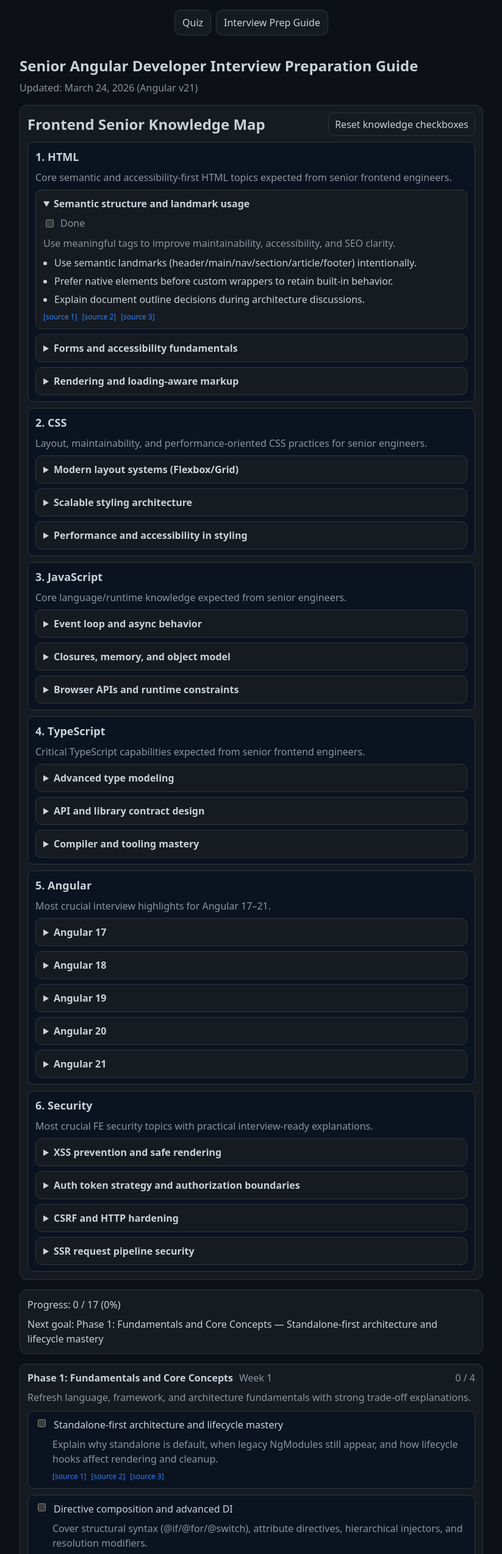
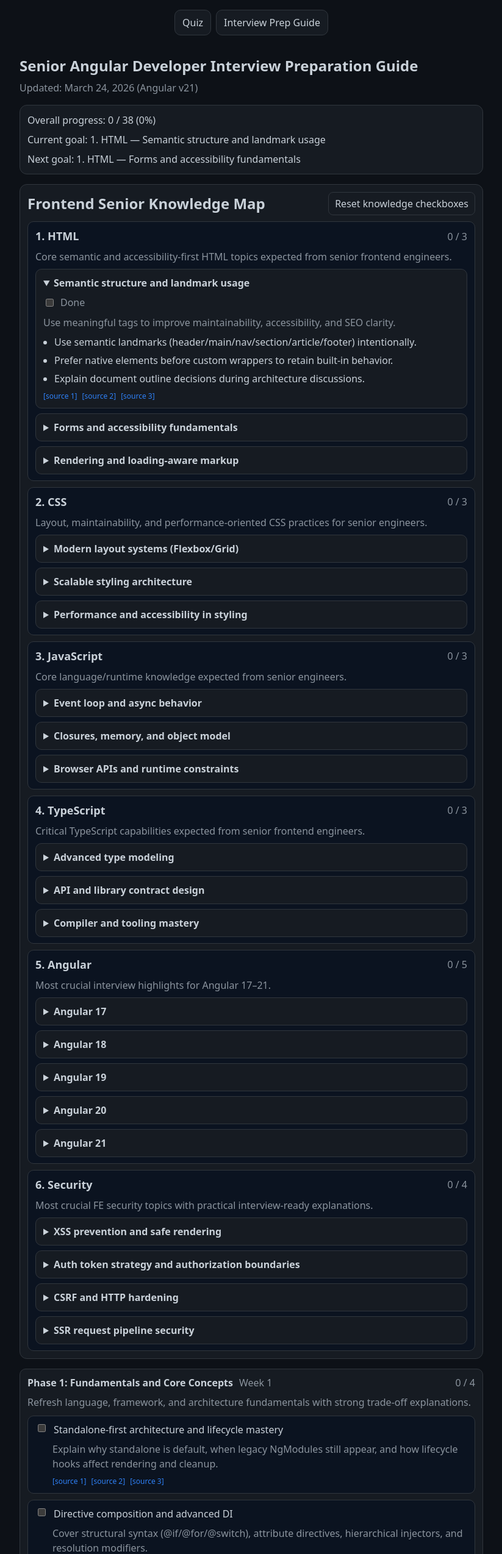
Before and after one commit to Rep1ay/angular-quiz, an Angular app: page /interview-prep in a window 1280 px wide. Shown: the top 2549 px of the page at 61% size, without its empty margins (228-1051 px from the left). Built offline with nearby package versions, Linux system fonts and the light colour scheme.

Commit message:
feat: enhance interview preparation page with progress tracking and goal display

```diff
--- a/src/app/features/interview-prep/interview-prep-page/interview-prep-page.html
+++ b/src/app/features/interview-prep/interview-prep-page/interview-prep-page.html
@@ -3,6 +3,28 @@
     <h1 class="prep__title">Senior Angular Developer Interview Preparation Guide</h1>
     <p class="prep__meta">Updated: {{ asOfDate }} (Angular v21)</p>
   </header>
+
+  <div class="prep__summary">
+    <p class="prep__progress">
+      Overall progress: {{ completedCount$$() }} / {{ totalCount$$() }} ({{ percentComplete$$() }}%)
+    </p>
+    <p class="prep__next-goal">
+      Current goal:
+      @if (currentGoal$$(); as goal) {
+        {{ goal.sectionTitle }} — {{ goal.itemTitle }}
+      } @else {
+        All goals completed.
+      }
+    </p>
+    <p class="prep__next-goal">
+      Next goal:
+      @if (nextGoal$$(); as goal) {
+        {{ goal.sectionTitle }} — {{ goal.itemTitle }}
+      } @else {
+        No next goal yet.
+      }
+    </p>
+  </div>
 
   <section class="prep__landscape" aria-label="Frontend senior knowledge map">
     <div class="prep__landscape-head">
@@ -15,7 +37,12 @@
     <div class="prep__landscape-sections">
       @for (block of knowledgeBlocks$$(); track block.id; let blockIndex = $index) {
         <section class="prep__knowledge-block">
-          <h3 class="prep__knowledge-title">{{ block.title }}</h3>
+          <div class="prep__knowledge-head">
+            <h3 class="prep__knowledge-title">{{ block.title }}</h3>
+            <span class="prep__knowledge-progress"
+              >{{ knowledgeDoneCountById$$()[block.id] }} / {{ block.topics.length }}</span
+            >
+          </div>
           <p class="prep__knowledge-summary">{{ block.summary }}</p>
 
           <div class="prep__knowledge-topics">
@@ -56,20 +83,6 @@
       }
     </div>
   </section>
-
-  <div class="prep__summary">
-    <p class="prep__progress">
-      Progress: {{ completedCount$$() }} / {{ totalCount$$() }} ({{ percentComplete$$() }}%)
-    </p>
-    <p class="prep__next-goal">
-      Next goal:
-      @if (nextGoal$$(); as goal) {
-        {{ goal.sectionTitle }} — {{ goal.itemTitle }}
-      } @else {
-        All goals completed.
-      }
-    </p>
-  </div>
 
   <div class="prep__sections" aria-label="Phased interview preparation plan">
     @for (section of sections$$(); track section.id; let index = $index) {
--- a/src/app/features/interview-prep/interview-prep-page/interview-prep-page.scss
+++ b/src/app/features/interview-prep/interview-prep-page/interview-prep-page.scss
@@ -72,6 +72,17 @@
 .prep__knowledge-title {
   margin: 0;
   font-size: 18px;
+}
+
+.prep__knowledge-head {
+  display: flex;
+  align-items: center;
+  justify-content: space-between;
+  gap: 8px;
+}
+
+.prep__knowledge-progress {
+  color: var(--muted);
 }
 
 .prep__knowledge-summary {
--- a/src/app/features/interview-prep/interview-prep-page/interview-prep-page.ts
+++ b/src/app/features/interview-prep/interview-prep-page/interview-prep-page.ts
@@ -43,10 +43,10 @@
   url: string;
 };
 
-type NextGoal = {
+type GoalItem = {
   sectionTitle: string;
   itemTitle: string;
-} | null;
+};
 
 const PREP_PROGRESS_STORAGE_KEY = 'interview-prep:progress-v2';
 const KNOWLEDGE_PROGRESS_STORAGE_KEY = 'interview-prep:knowledge-v1';
@@ -519,6 +519,15 @@
 
   protected readonly sections$$ = signal<PrepSection[]>(this.buildInitialSections());
 
+  protected readonly knowledgeDoneCountById$$ = computed(() => {
+    const counts: Record<string, number> = {};
+    for (const block of this.knowledgeBlocks$$()) {
+      counts[block.id] = block.topics.filter((topic) => topic.done).length;
+    }
+
+    return counts;
+  });
+
   protected readonly sectionDoneCountById$$ = computed(() => {
     const counts: Record<string, number> = {};
     for (const section of this.sections$$()) {
@@ -528,16 +537,27 @@
     return counts;
   });
 
-  protected readonly allItems$$ = computed(() =>
+  protected readonly allPhaseItems$$ = computed(() =>
     this.sections$$().flatMap((section) =>
       section.items.map((item) => ({ sectionTitle: section.title, item }))
     )
   );
 
-  protected readonly totalCount$$ = computed(() => this.allItems$$().length);
+  protected readonly allKnowledgeItems$$ = computed(() =>
+    this.knowledgeBlocks$$().flatMap((block) =>
+      block.topics.map((topic) => ({ sectionTitle: block.title, item: topic }))
+    )
+  );
+
+  protected readonly allLearningItems$$ = computed(() => [
+    ...this.allKnowledgeItems$$(),
+    ...this.allPhaseItems$$(),
+  ]);
+
+  protected readonly totalCount$$ = computed(() => this.allLearningItems$$().length);
 
   protected readonly completedCount$$ = computed(
-    () => this.allItems$$().filter(({ item }) => item.done).length
+    () => this.allLearningItems$$().filter(({ item }) => item.done).length
   );
 
   protected readonly percentComplete$$ = computed(() => {
@@ -547,13 +567,24 @@
     return Math.round((this.completedCount$$() / total) * 100);
   });
 
-  protected readonly nextGoal$$ = computed<NextGoal>(() => {
-    const pending = this.allItems$$().find(({ item }) => !item.done);
-    return pending ? { sectionTitle: pending.sectionTitle, itemTitle: pending.item.title } : null;
+  protected readonly pendingGoals$$ = computed<GoalItem[]>(() =>
+    this.allLearningItems$$()
+      .filter(({ item }) => !item.done)
+      .map(({ sectionTitle, item }) => ({ sectionTitle, itemTitle: item.title }))
+  );
+
+  protected readonly currentGoal$$ = computed<GoalItem | null>(() => {
+    const pendingGoals = this.pendingGoals$$();
+    return pendingGoals.length > 0 ? pendingGoals[0] : null;
+  });
+
+  protected readonly nextGoal$$ = computed<GoalItem | null>(() => {
+    const pendingGoals = this.pendingGoals$$();
+    return pendingGoals.length > 1 ? pendingGoals[1] : null;
   });
 
   private readonly persistProgress = effect(() => {
-    const doneIds = this.allItems$$()
+    const doneIds = this.allPhaseItems$$()
       .filter(({ item }) => item.done)
       .map(({ item }) => item.id);
 
```
